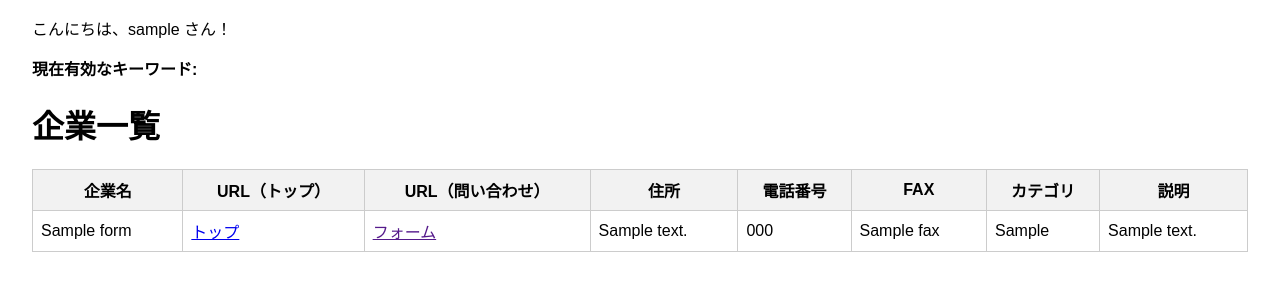
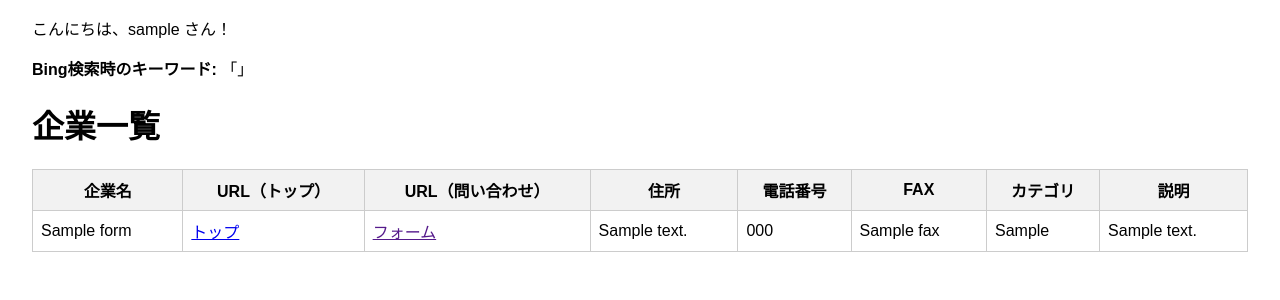
Before and after one commit to ghrwf704/form-dashboard, a Flask app: page / in a window 1280 px wide. Shown: the part 56-356 px from the top of the page. Run offline with Flask 3, Linux system fonts and the light colour scheme; a user stored in the database is signed in; a database or web service that is not in the repository returns one stand-in record (values such as "Sample title").

Commit message:
Bing検索時のキーワード

```diff
--- a/templates/index.html
+++ b/templates/index.html
@@ -20,7 +20,7 @@
 </nav>
 
 <p>こんにちは、{{ current_user.id }} さん！</p>
-<p><strong>現在有効なキーワード:</strong> {{ active_keywords | join(', ') }}</p>
+<p><strong>Bing検索時のキーワード:</strong> 「{{ active_keywords | join(' ') }}」</p>
 
 <h1>企業一覧</h1>
 
```
